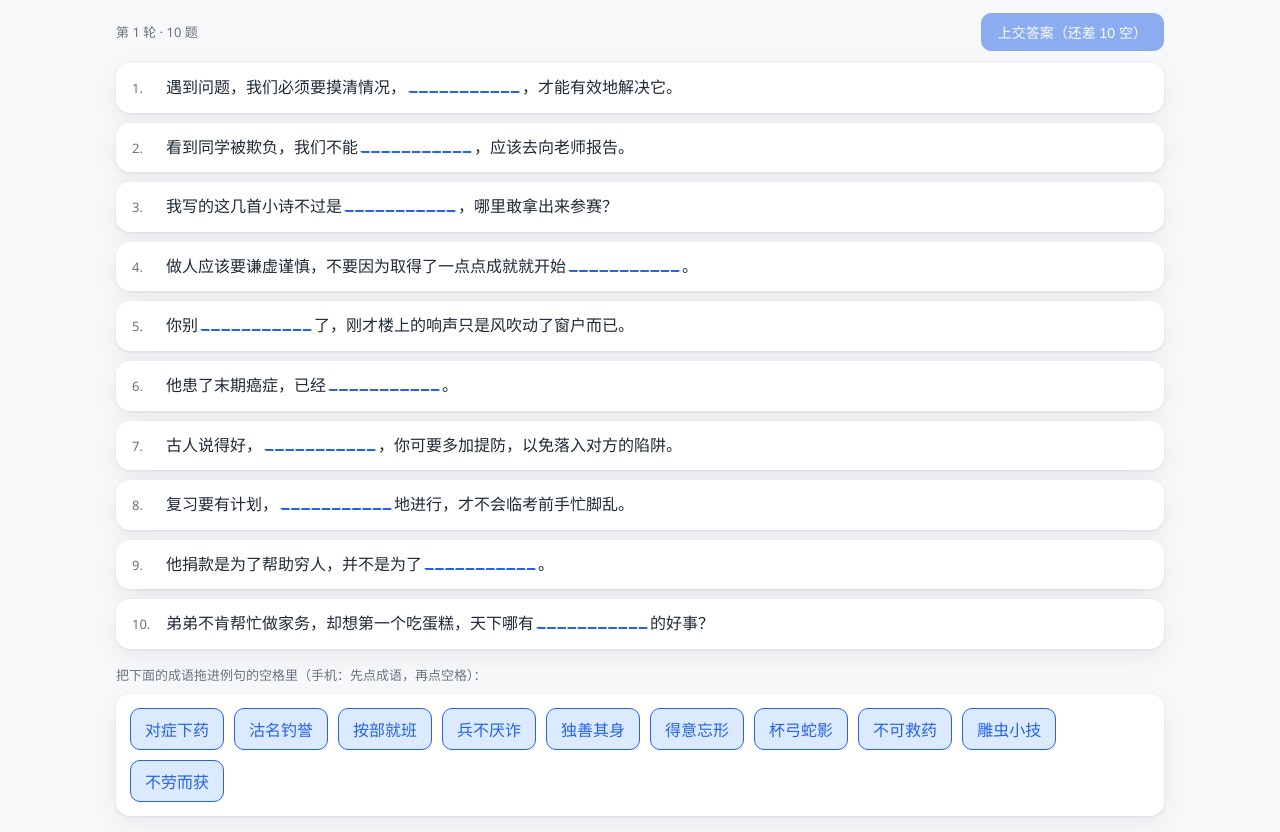
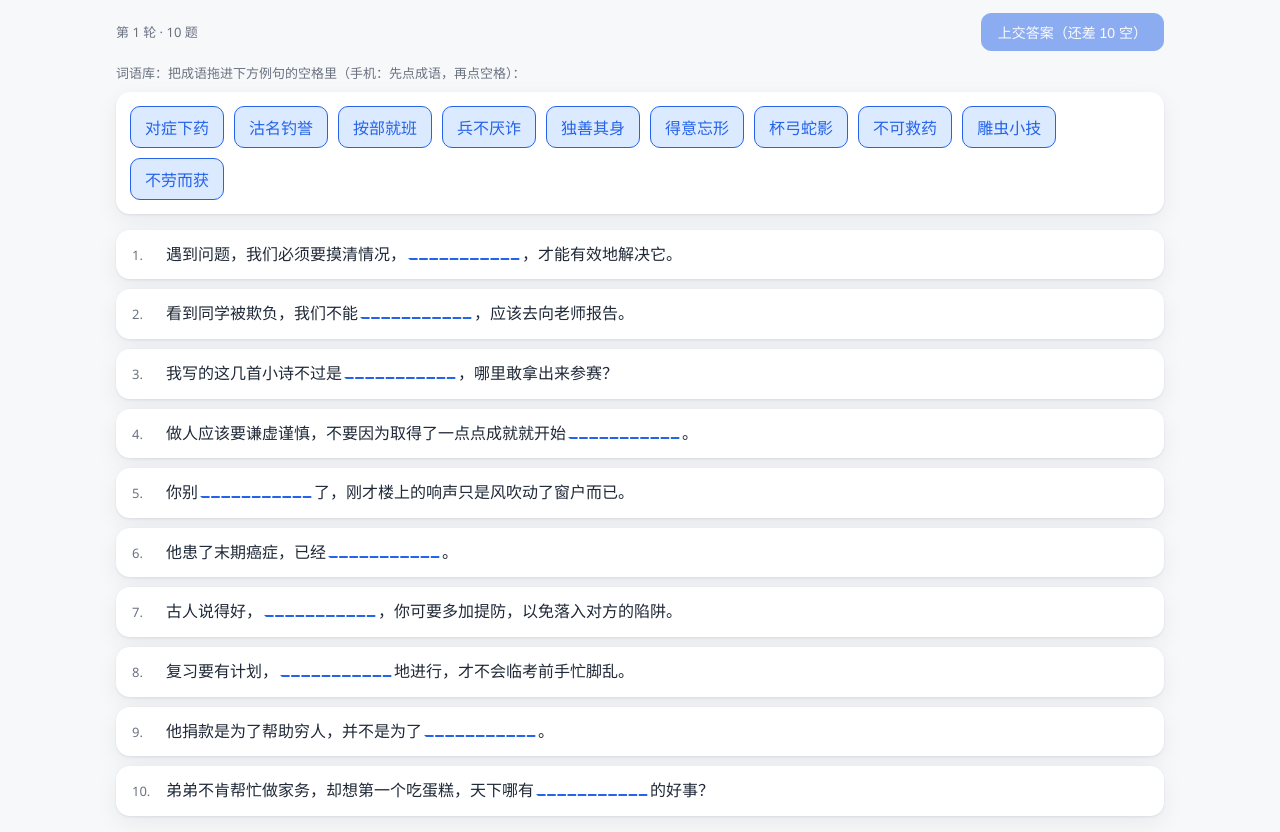
Before and after one commit to moliwen-git/ChineseIdiom, a plain HTML site: page 成语学习小助手.html in a window 1280 px wide. Both pictures are taken after a click on the button "✏️ 成语测试". Shown: the part 58-890 px from the top of the page. Drawn offline with Linux system fonts and the light colour scheme.

Commit message:
feat(ui): 测试页改考卷版式 —— 词语库在上、例句题在下
主人反馈「更像考试的形式」。布局调序 + 文案改「词语库：把成语拖进下方
例句的空格里」+ 间距微调（tray-title 顶部间距移除、#sentences 加顶部间距）。
纯布局改动，无逻辑测试台；浏览器实测 4 项 PASS：托盘在题目上方
(y=148<280)、拖拽+点选+门控正常、375px 无横滚且顺序保持、控制台零报错。
设计文档 §5.2 同步补充考卷版式说明。

Co-Authored-By: Claude Code <noreply@anthropic.com>

```diff
--- a/成语学习小助手.html
+++ b/成语学习小助手.html
@@ -35,13 +35,13 @@ body{margin:0;background:var(--bg);color:var(--ink);font-family:"Segoe UI","Ping
 .flip-front .no{margin-top:8px;color:var(--muted);font-size:12px}
 .flip-back{transform:rotateY(180deg);align-items:flex-start;justify-content:flex-start;font-size:14px;color:#374151;text-align:left}
 .quiz-head{display:flex;justify-content:space-between;align-items:center;gap:12px;margin-bottom:12px;flex-wrap:wrap}
-#sentences{list-style:none;margin:0;padding:0;display:flex;flex-direction:column;gap:10px}
+#sentences{list-style:none;margin:16px 0 0;padding:0;display:flex;flex-direction:column;gap:10px}
 .sentence{background:var(--card);border-radius:var(--radius);box-shadow:var(--shadow);padding:12px 16px;display:flex;gap:10px;align-items:baseline}
 .s-no{color:var(--muted);font-size:13px;min-width:24px}
 .slot{display:inline-block;min-width:7em;border-bottom:2px dashed var(--primary);margin:0 2px;padding:0 6px;text-align:center;color:var(--primary);font-weight:600;cursor:pointer;border-radius:6px}
 .slot.filled{background:var(--primary-soft);border-bottom-style:solid}
 .slot.hover{background:var(--primary-soft);outline:2px solid var(--primary)}
-.tray-title{margin:16px 0 8px}
+.tray-title{margin:0 0 8px}
 .tray{display:flex;flex-wrap:wrap;gap:10px;padding:14px;background:var(--card);border-radius:var(--radius);box-shadow:var(--shadow);min-height:60px}
 .chip{border:1px solid var(--primary);background:var(--primary-soft);color:var(--primary);border-radius:10px;padding:8px 14px;font-size:16px;cursor:grab;touch-action:none;user-select:none}
 .chip.selected{background:var(--primary);color:#fff}
@@ -89,9 +89,9 @@ body{margin:0;background:var(--bg);color:var(--ink);font-family:"Segoe UI","Ping
         <span id="round-info" class="muted"></span>
         <button id="submit" class="btn primary" type="button" disabled>上交答案</button>
       </div>
+      <div class="tray-title muted">词语库：把成语拖进下方例句的空格里（手机：先点成语，再点空格）：</div>
+      <div id="tray" class="tray"></div>
       <ol id="sentences"></ol>
-      <div class="tray-title muted">把下面的成语拖进例句的空格里（手机：先点成语，再点空格）：</div>
-      <div id="tray" class="tray"></div>
     </section>
     <section id="panel-result" hidden>
       <div id="score-banner" class="score"></div>
```
Also changed, not shown: 2 other files.
